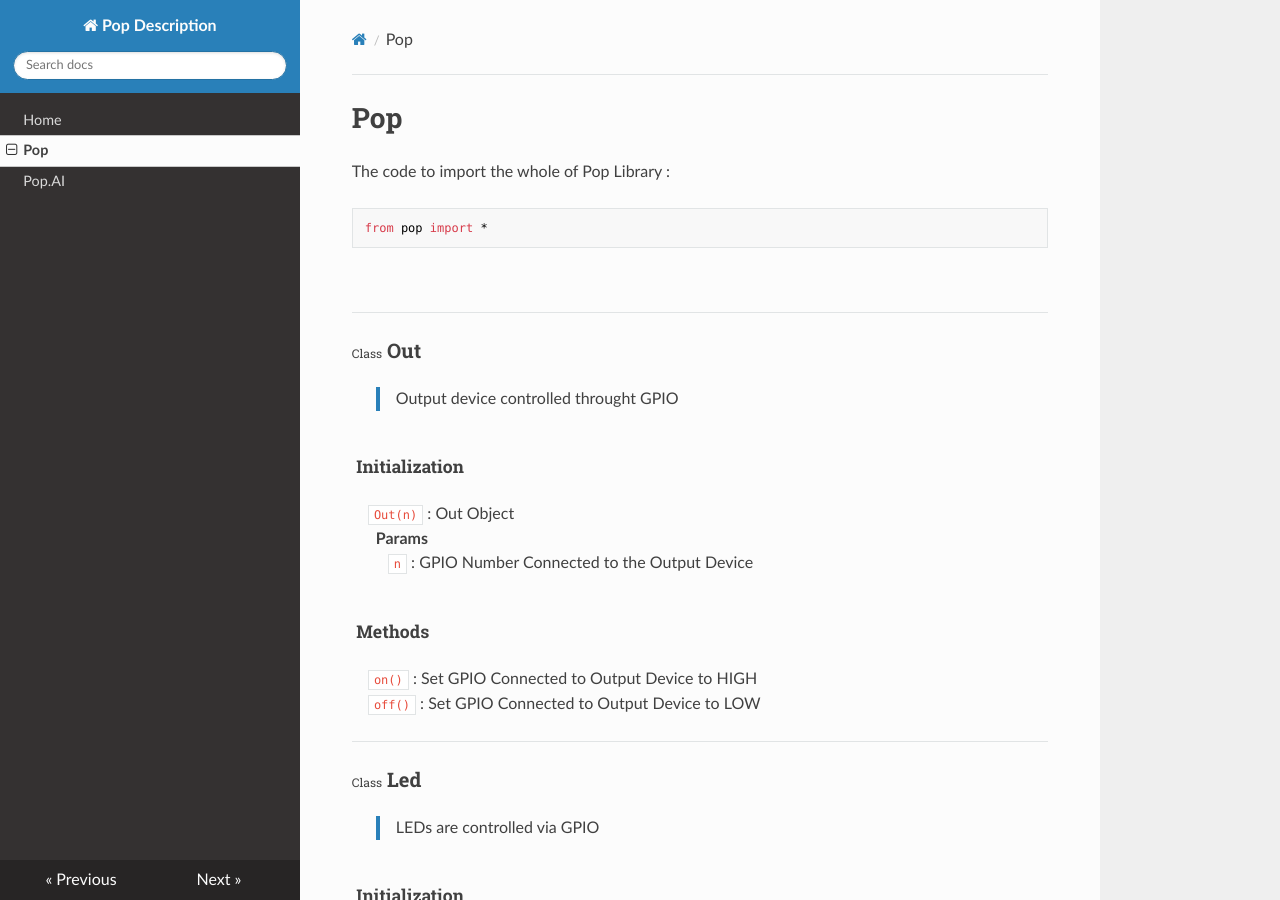
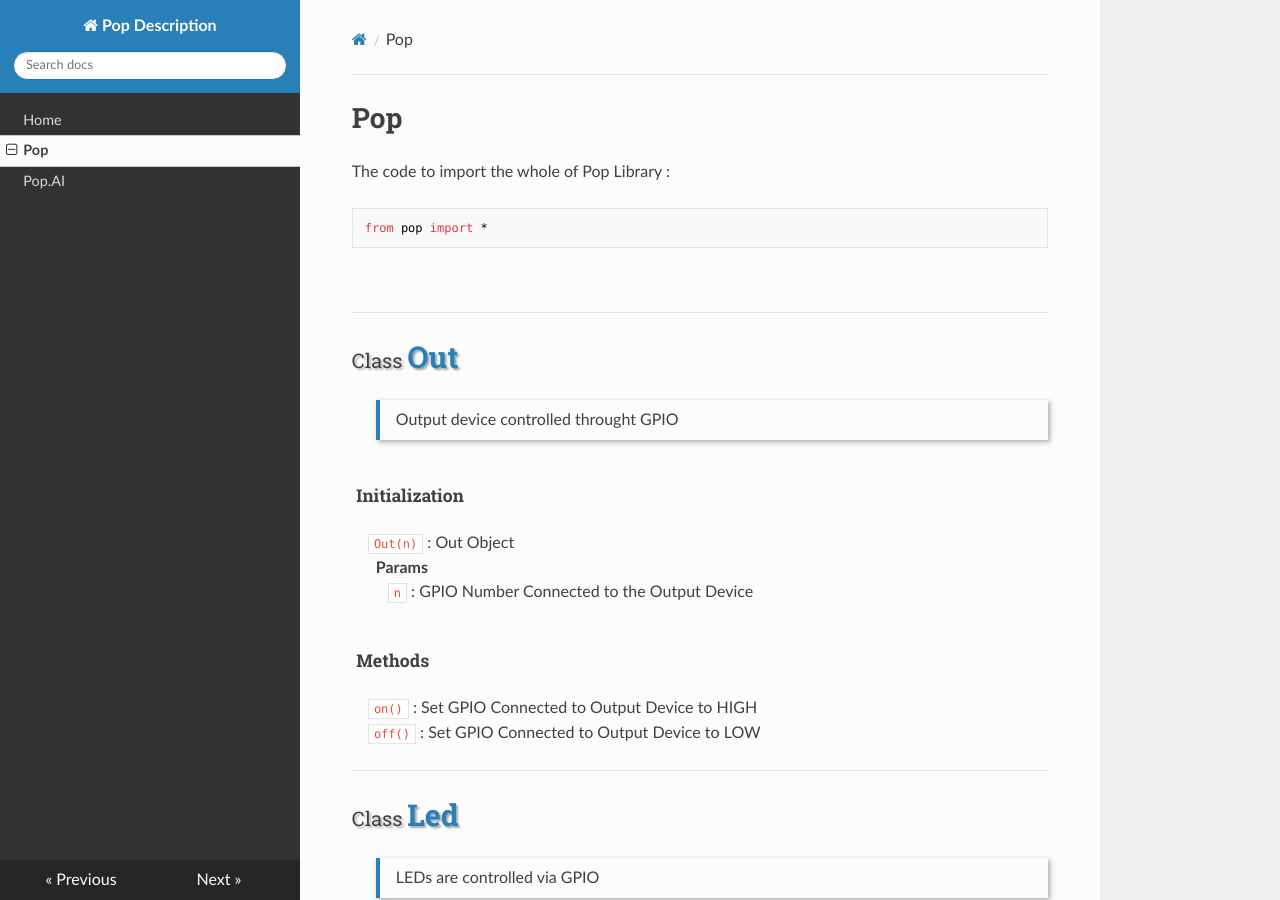
Before and after one commit to hbe-dev/pop_docs, an MkDocs documentation site: the page built from docs/pop.md, in a window 1280 px wide and 900 px high. Built offline with MkDocs 1.6.1, drawn with Linux system fonts in a browser that asks for light colours; nearby versions of some CDN libraries.

Commit message:
Update pop.md

```diff
--- a/docs/pop.md
+++ b/docs/pop.md
@@ -9,9 +9,9 @@ from pop import *
 <!-- # Class & Method Description-->
 <hr/>
 
-## <span style="font-size:0.6em; font-weight:normal;">Class</span> **Out**
+## <span class="title">Class</span> <span class="title_accent">**Out**</span>
 
-> Output device controlled throught GPIO
+<blockquote class="desc"> Output device controlled throught GPIO</blockquote>
 
 <h5>&emsp;Initialization</h5>
 
@@ -26,8 +26,8 @@ from pop import *
 
 ---
 
-## <span style="font-size:0.6em; font-weight:normal;">Class</span> **Led**
-> LEDs are controlled via GPIO
+## <span class="title">Class</span> <span class="title_accent">**Led**</span>
+<blockquote class="desc">LEDs are controlled via GPIO</blockquote>
 
 <h5>&emsp;Initialization</h5>
 
@@ -37,8 +37,8 @@ from pop import *
 
 ---
 
-## <span style="font-size:0.6em; font-weight:normal;">Class</span> **Leds**
-> LEDs are controlled via GPIO
+## <span class="title">Class</span> <span class="title_accent">**Leds**</span>
+<blockquote class="desc">LEDs are controlled via GPIO</blockquote>
 
 <h5>&emsp;Initialization</h5>
 
@@ -53,8 +53,8 @@ from pop import *
 
 ---
 
-## <span style="font-size:0.6em; font-weight:normal;">Class</span> **Input**
-> Read the Input Device through GPIO
+## <span class="title">Class</span> <span class="title_accent">**Input**</span>
+<blockquote class="desc">Read the Input Device through GPIO</blockquote>
 
 <h5>&emsp;Initialization</h5>
 
@@ -80,8 +80,8 @@ from pop import *
 
 ---
 
-## <span style="font-size:0.6em; font-weight:normal;">Class</span> **Switch**
-> Read the switch status through GPIO
+## <span class="title">Class</span> <span class="title_accent">**Switch**</span>
+<blockquote class="desc">Read the switch status through GPIO</blockquote>
 
 <h5>&emsp;Initialization</h5>
 
@@ -91,8 +91,8 @@ from pop import *
 
 ---
 
-## <span style="font-size:0.6em; font-weight:normal;">Class</span> **Switches**
-> Read the switch status through GPIO
+## <span class="title">Class</span> <span class="title_accent">**Switches**</span>
+<blockquote class="desc">Read the switch status through GPIO</blockquote>
 
 <h5>&emsp;Initialization</h5>
 
@@ -102,8 +102,8 @@ from pop import *
 
 ---
 
-## <span style="font-size:0.6em; font-weight:normal;">Class</span> **SpiAdc**
-> adc chip control through spi interface
+## <span class="title">Class</span> <span class="title_accent">**SpiAdc**</span>
+<blockquote class="desc">adc chip control through spi interface</blockquote>
 
 <h5>&emsp;Initialization</h5>
 
@@ -159,8 +159,8 @@ from pop import *
 
 ---
 
-## <span style="font-size:0.6em; font-weight:normal;">Class</span> **Psd**
-> Distance measurement using PSD sensor
+## <span class="title">Class</span> <span class="title_accent">**Psd**</span>
+<blockquote class="desc">Distance measurement using PSD sensor</blockquote>
 
 <h5>&emsp;Initialization</h5>
 
@@ -180,8 +180,8 @@ from pop import *
 
 ---
 
-## <span style="font-size:0.6em; font-weight:normal;">Class</span> **CDS**
-> Light measurement using CDS sensor
+## <span class="title">Class</span> <span class="title_accent">**CDS**</span>
+<blockquote class="desc">Light measurement using CDS sensor</blockquote>
 
 <h5>&emsp;Initialization</h5>
 
@@ -201,8 +201,8 @@ from pop import *
 
 ---
 
-## <span style="font-size:0.6em; font-weight:normal;">Class</span> **Sound**
-> Ambient sound measurement using Sound sensor
+## <span class="title">Class</span> <span class="title_accent">**Sound**</span>
+<blockquote class="desc">Ambient sound measurement using Sound sensor</blockquote>
 
 <h5>&emsp;Initialization</h5>
 
@@ -215,8 +215,8 @@ from pop import *
 
 ---
 
-## <span style="font-size:0.6em; font-weight:normal;">Class</span> **Vr**
-> Voltage measurement with variable resistor
+## <span class="title">Class</span> <span class="title_accent">**Vr**</span>
+<blockquote class="desc">Voltage measurement with variable resistor</blockquote>
 
 <h5>&emsp;Initialization</h5>
 
@@ -229,8 +229,8 @@ from pop import *
 
 ---
 
-## <span style="font-size:0.6em; font-weight:normal;">Class</span> **Potentiometer**
-> Voltage measurement with variable resistor
+## <span class="title">Class</span> <span class="title_accent">**Potentiometer**</span>
+<blockquote class="desc">Voltage measurement with variable resistor</blockquote>
 
 <h5>&emsp;Initialization</h5>
 
@@ -252,8 +252,8 @@ from pop import *
 
 ---
 
-## <span style="font-size:0.6em; font-weight:normal;">Class</span> **PiezoBuzzer**
-> PiezoBuzzer controlled via Software PWM
+## <span class="title">Class</span> <span class="title_accent">**PiezoBuzzer**</span>
+<blockquote class="desc">PiezoBuzzer controlled via Software PWM</blockquote>
 
 <h5>&emsp;Initialization</h5>
 
@@ -285,8 +285,8 @@ from pop import *
 
 ---
 
-## <span style="font-size:0.6em; font-weight:normal;">Class</span> **Oled**
-> Oled Controlled vi I2C Interface
+## <span class="title">Class</span> <span class="title_accent">**Oled**</span>
+<blockquote class="desc">Oled Controlled vi I2C Interface</blockquote>
 
 <h5>&emsp;Initialization</h5>
 
@@ -492,9 +492,9 @@ from pop import *
 
 <hr/>
 
-## <span style="font-size:0.6em; font-weight:normal;">Class</span> **Gesture**
+## <span class="title">Class</span> <span class="title_accent">**Gesture**</span>
 
-> Apds9960 Controlled via I2C Interface
+<blockquote class="desc">Apds9960 Controlled via I2C Interface</blockquote>
 
 <h5>&emsp;Initialization</h5>
 
@@ -535,8 +535,8 @@ from pop import *
 
 <hr/>
 
-## <span style="font-size:0.6em; font-weight:normal;">Class</span> **PixelDisplay**
-> Pixel Display controlled via Hardware PWM
+## <span class="title">Class</span> <span class="title_accent">**PixelDisplay**</span>
+<blockquote class="desc">Pixel Display controlled via Hardware PWM</blockquote>
 
 <h5>&emsp;Initialization</h5>
 
```
